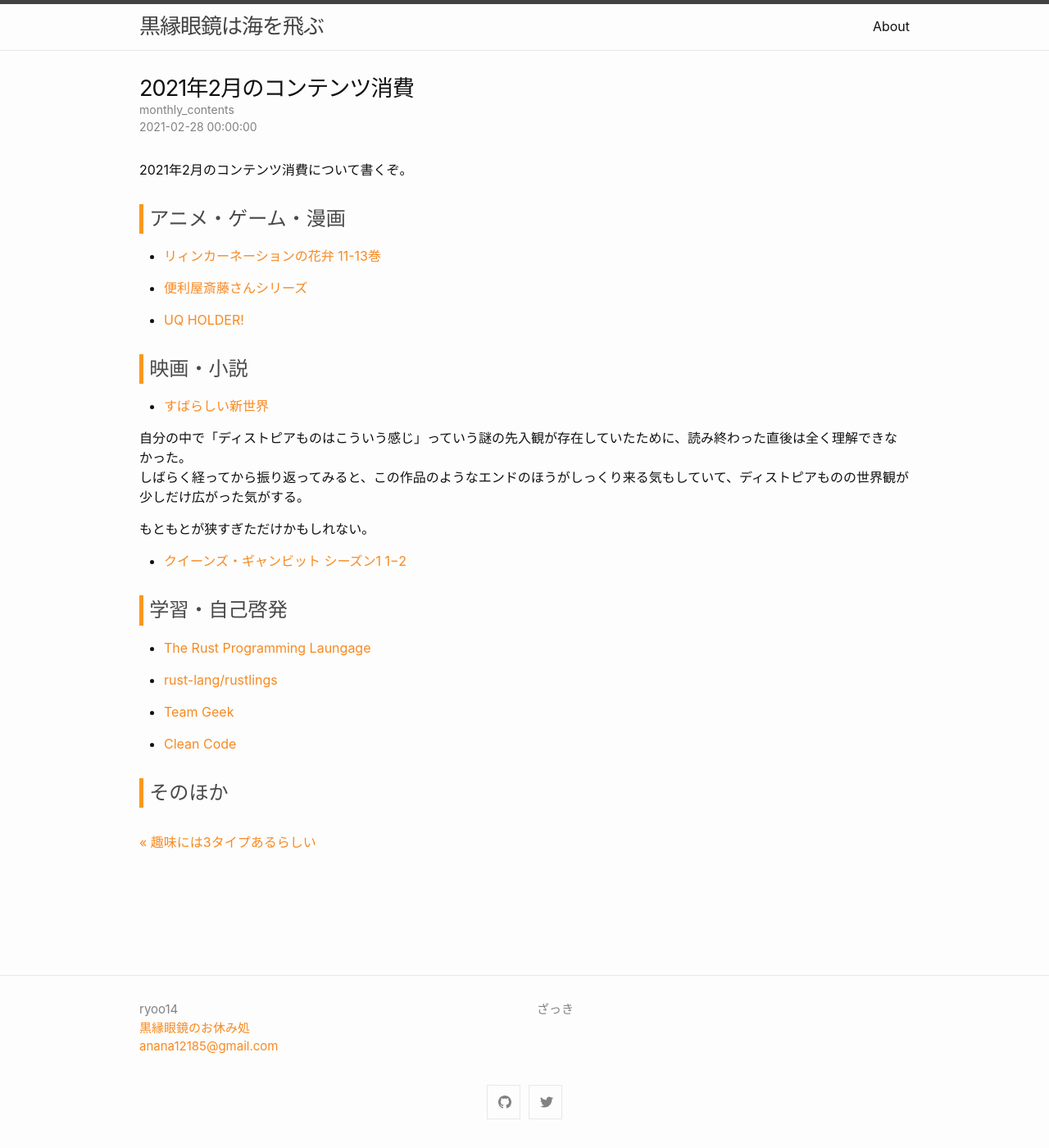
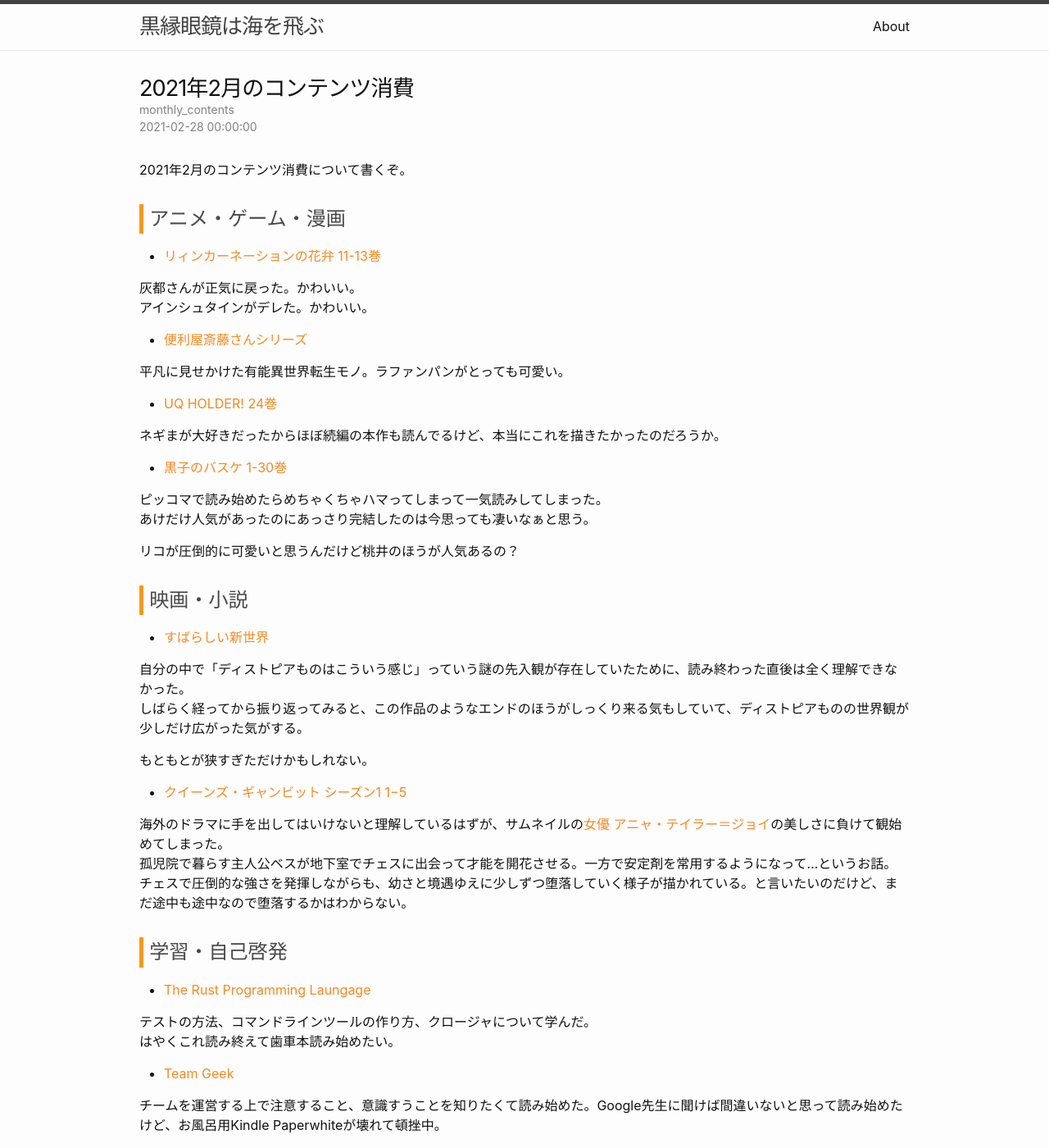
Before and after one commit to ryoo14/blog_ryoo_cc, a Jekyll site: the page built from _posts/2021-02-28-monthly_contents.md, in a window 1280 px wide and 1400 px high. Shown: the whole window at 82% size. Built offline with Jekyll 4.4.1, drawn with Linux system fonts in a browser that asks for light colours.

Commit message:
20210228

```diff
--- a/_posts/2021-02-28-monthly_contents.md
+++ b/_posts/2021-02-28-monthly_contents.md
@@ -10,9 +10,23 @@ categories: monthly_contents
 
 - [リィンカーネーションの花弁 11-13巻](https://amzn.to/3ru8TTx)
 
+灰都さんが正気に戻った。かわいい。
+アインシュタインがデレた。かわいい。
+
 - [便利屋斎藤さんシリーズ](https://amzn.to/3rud81E)
 
-- [UQ HOLDER!]()
+平凡に見せかけた有能異世界転生モノ。ラファンパンがとっても可愛い。
+
+- [UQ HOLDER! 24巻](https://amzn.to/3r6yZfG)
+
+ネギまが大好きだったからほぼ続編の本作も読んでるけど、本当にこれを描きたかったのだろうか。
+
+- [黒子のバスケ 1-30巻](https://amzn.to/2ZULwab)
+
+ピッコマで読み始めたらめちゃくちゃハマってしまって一気読みしてしまった。
+あけだけ人気があったのにあっさり完結したのは今思っても凄いなぁと思う。
+
+リコが圧倒的に可愛いと思うんだけど桃井のほうが人気あるの？
 
 
 ## 映画・小説
@@ -24,17 +38,22 @@ categories: monthly_contents
 
 もともとが狭すぎただけかもしれない。
 
-- [クイーンズ・ギャンビット シーズン1 1−2](https://www.netflix.com/title/80234304?s=i&trkid=14751296)
+- [クイーンズ・ギャンビット シーズン1 1−5](https://www.netflix.com/title/80234304?s=i&trkid=14751296)
+
+海外のドラマに手を出してはいけないと理解しているはずが、サムネイルの[女優 アニャ・テイラー＝ジョイ](https://www.wwdjapan.com/articles/1146829)の美しさに負けて観始めてしまった。
+孤児院で暮らす主人公ベスが地下室でチェスに出会って才能を開花させる。一方で安定剤を常用するようになって…というお話。
+チェスで圧倒的な強さを発揮しながらも、幼さと境遇ゆえに少しずつ堕落していく様子が描かれている。と言いたいのだけど、まだ途中も途中なので堕落するかはわからない。
 
 
 ## 学習・自己啓発
 - [The Rust Programming Laungage](https://doc.rust-jp.rs/book-ja/title-page.html)
 
-- [rust-lang/rustlings](https://github.com/rust-lang/rustlings)
+テストの方法、コマンドラインツールの作り方、クロージャについて学んだ。
+はやくこれ読み終えて歯車本読み始めたい。
 
-- [Team Geek]()
+- [Team Geek](https://amzn.to/37QlTeU)
 
-- [Clean Code](https://amzn.to/3ryiw4x)
-
+チームを運営する上で注意すること、意識すうことを知りたくて読み始めた。Google先生に聞けば間違いないと思って読み始めたけど、お風呂用Kindle Paperwhiteが壊れて頓挫中。
 
 ## そのほか
+特になし。
```
